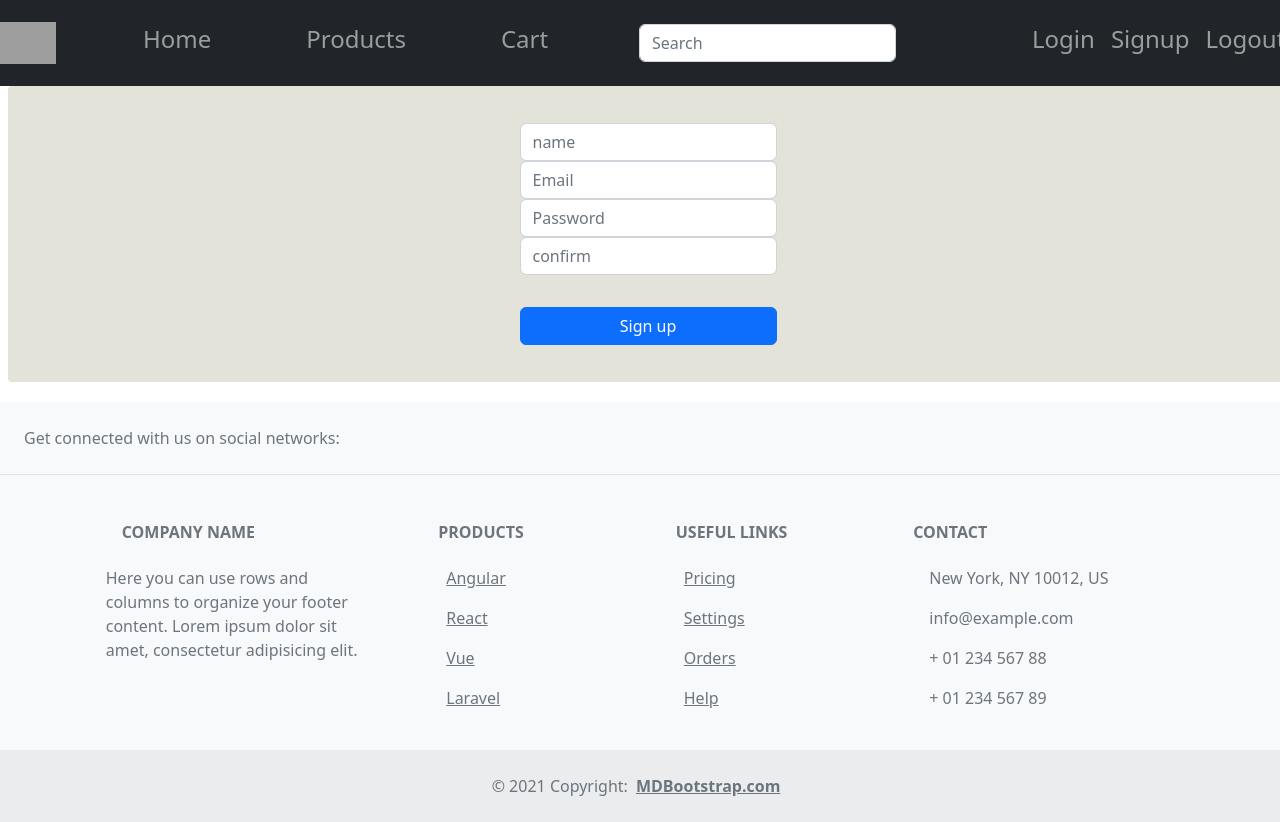
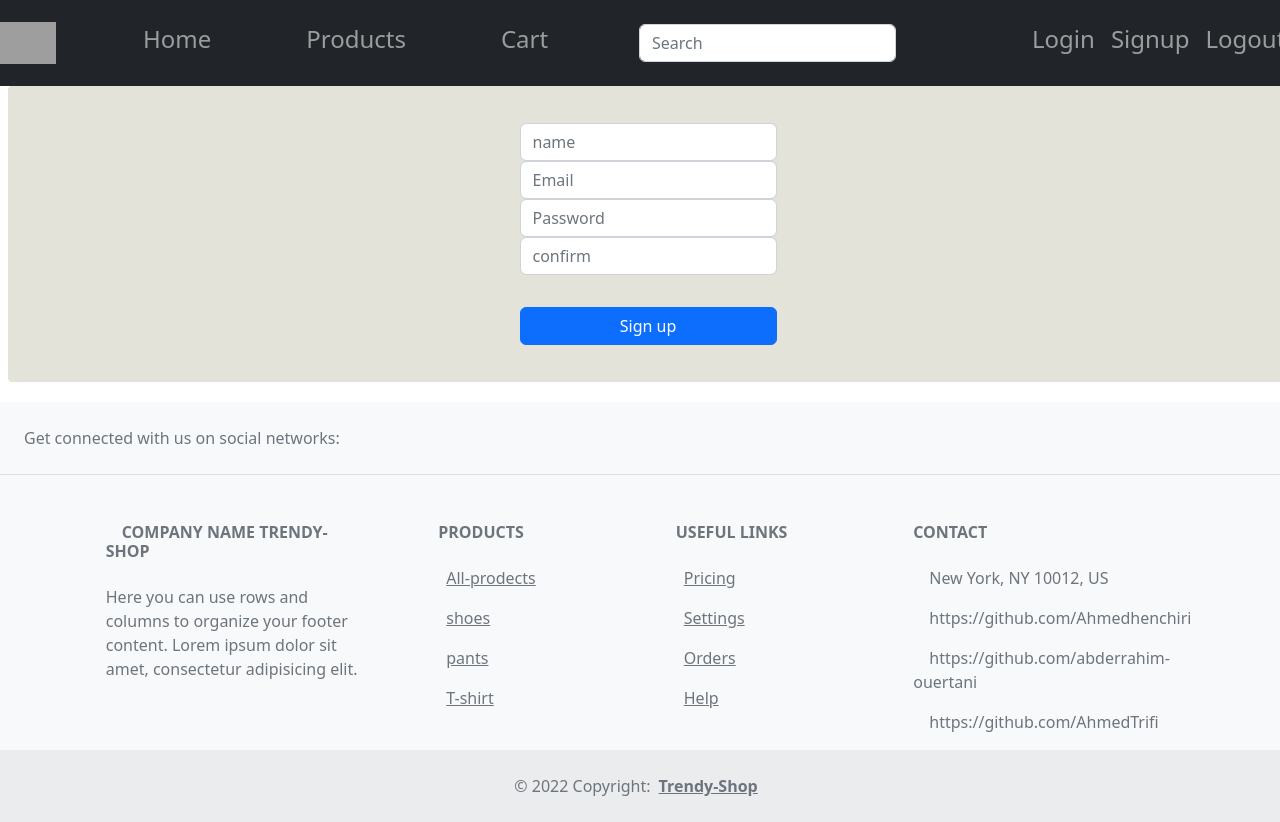
Before and after one commit to Trendy-Shop/Trendy-Shop, a Next.js app in the folder client/: page /signup in a window 1280 px wide. Built offline with nearby package versions, Linux system fonts and the light colour scheme; grey boxes are pictures that could not be loaded.

Commit message:
fix fouter style

```diff
--- a/client/components/Footer.tsx
+++ b/client/components/Footer.tsx
@@ -36,7 +36,7 @@ const Footer = () => {
           <div className="row mt-3">
             <div className="col-md-3 col-lg-4 col-xl-3 mx-auto mb-4">
               <h6 className="text-uppercase fw-bold mb-4">
-                <i className="fas fa-gem me-3"></i>Company name
+                <i className="fas fa-gem me-3"></i>Company name  Trendy-Shop
               </h6>
               <p>
                 Here you can use rows and columns to organize your footer content. Lorem ipsum
@@ -49,16 +49,16 @@ const Footer = () => {
                 Products
               </h6>
               <p>
-                <a href="#!" className="text-reset">Angular</a>
+                <a href="#!" className="text-reset">All-prodects</a>
               </p>
               <p>
-                <a href="#!" className="text-reset">React</a>
+                <a href="#!" className="text-reset">shoes</a>
               </p>
               <p>
-                <a href="#!" className="text-reset">Vue</a>
+                <a href="#!" className="text-reset">pants</a>
               </p>
               <p>
-                <a href="#!" className="text-reset">Laravel</a>
+                <a href="#!" className="text-reset">T-shirt</a>
               </p>
             </div>
 
@@ -85,10 +85,10 @@ const Footer = () => {
               <p><i className="fas fa-home me-3"></i> New York, NY 10012, US</p>
               <p>
                 <i className="fas fa-envelope me-3"></i>
-                info@example.com
+                https://github.com/Ahmedhenchiri
               </p>
-              <p><i className="fas fa-phone me-3"></i> + 01 234 567 88</p>
-              <p><i className="fas fa-print me-3"></i> + 01 234 567 89</p>
+              <p><i className="fas fa-phone me-3"></i>  https://github.com/abderrahim-ouertani</p>
+              <p><i className="fas fa-print me-3"></i>  https://github.com/AhmedTrifi</p>
             </div>
           </div>
         </div>
@@ -97,8 +97,8 @@ const Footer = () => {
 
 
       <div className="text-center p-4" style={{backgroundColor: "rgba(0, 0, 0, 0.05)"}}>
-        © 2021 Copyright:
-        <a className="text-reset fw-bold" href="https://mdbootstrap.com/">MDBootstrap.com</a>
+        © 2022 Copyright:
+        <a className="text-reset fw-bold" href="https://mdbootstrap.com/">Trendy-Shop</a>
       </div>
 
     </footer>
--- a/client/pages/login.tsx
+++ b/client/pages/login.tsx
@@ -12,8 +12,7 @@ const Login = () => {
 //  console.log(error);
  console.log('====================================');
 
-  const [error, setError] = useState<string>("");
-  const router = useRouter()
+
 
   async function handleLogin(event: React.FormEvent) {
     event.preventDefault();
--- a/client/pages/signup.tsx
+++ b/client/pages/signup.tsx
@@ -18,7 +18,7 @@ function Signup() {
       const response = await axios.post('http://localhost:5000/user/register', values);
 
       // Handle success or failure
-      router.push('/login');
+      router.push('/');
       alert(response.data.message)
     }
 
```
